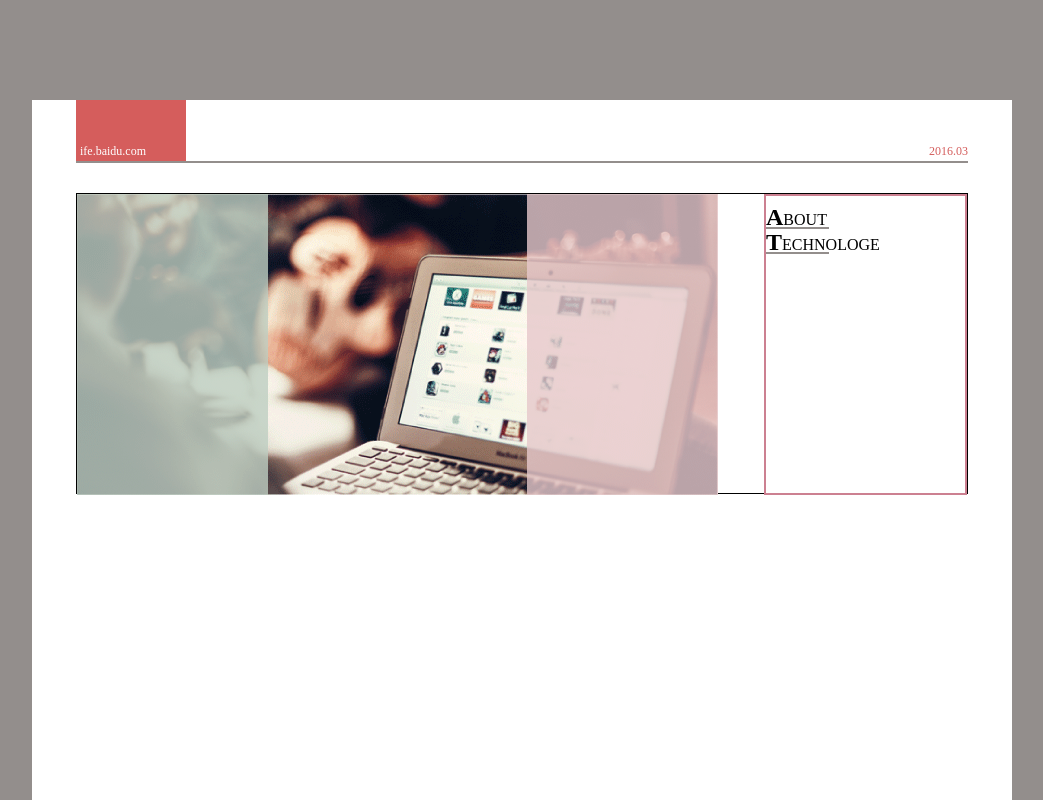
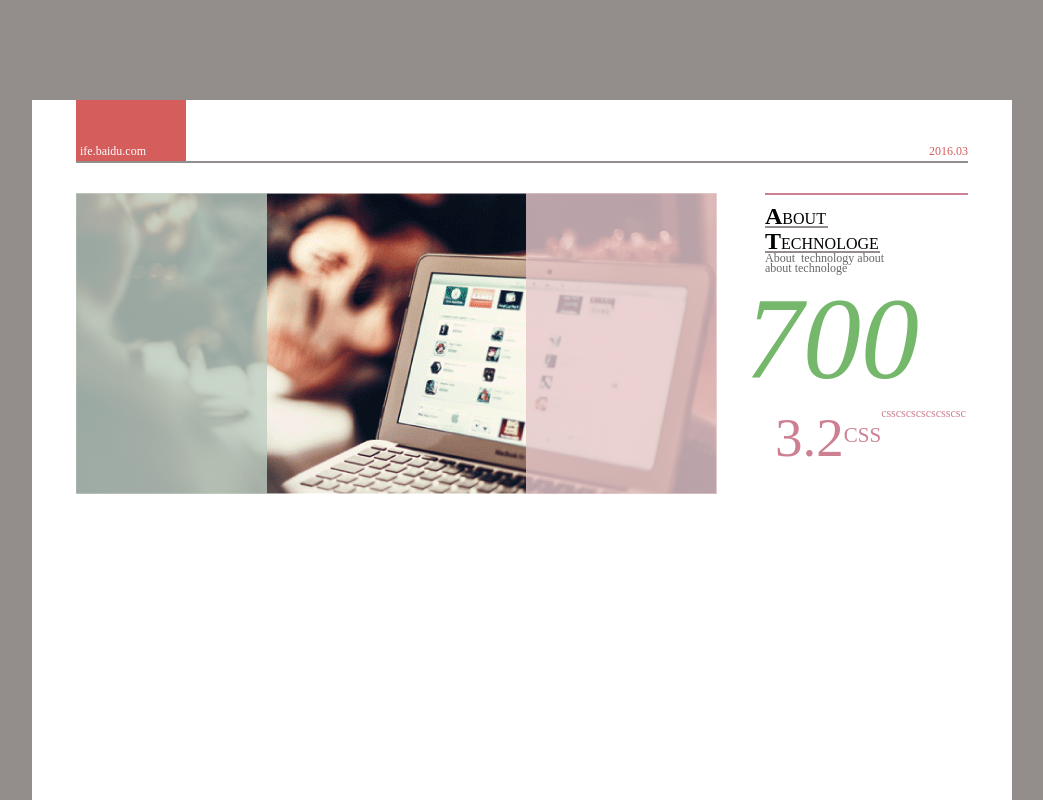
Before and after one commit to zz-LOL/IFE_2016_baidu, a plain HTML site: page Task_1/Task_1_06.html in a window 1280 px wide. Shown: the top 800 px of the page, without its empty margins (118-1161 px from the left). Drawn offline with Linux system fonts and the light colour scheme.

Commit message:
task_1_06

```diff
--- a/Task_1/Task_1_06.html
+++ b/Task_1/Task_1_06.html
@@ -25,7 +25,13 @@
                 <div class="div-row2-right1"><h3>A</h3><span>BOUT</span></div>
                 <div class="xian1"></div>
                 <div class="div-row2-right1"><h3>T</h3><span>ECHNOLOGE</span></div>
-                <div class="xian1"></div>
+                <div class="xian2"></div>
+                <span class="span">About &nbsp;technology about</span>
+                <span class="span">about technologe</span>
+                <i class="qibai">700</i>
+                <div class="sanshier">3.2</div>
+                <div class="css">CSS</div>
+                <div class="csslog">csscscscscscsscsc</div>
             </div>
         </div>
     </div>
--- a/Task_1/css/task_1_06.css
+++ b/Task_1/css/task_1_06.css
@@ -11,12 +11,18 @@ body{background-color: #938e8c;padding:100px 0;}
 .div-row1-right span{margin-top: 44px;font-size: 12px;color: #d45d5c;font-family: "黑体";}
 
 /*第二行带大图的div*/
-.div-row2{position: relative;margin:30px 0;height: 301px;border:1px solid #000;}
+.div-row2{position: relative;margin:30px 0;height: 301px;/*border:1px solid #000;*/}
 .div-row2-img{position: absolute;left: 0;width: 641px;height: 301px;background:url(../images/task_1_6_1.png) no-repeat;}
-.div-row2-right{position: absolute;padding:8px 0;right: 0;height: 301px;width: 203px;border:2px solid #cc8091;}
+.div-row2-right{position: absolute;padding:8px 0;right: 0;height: 301px;width: 203px;border-top:2px solid #cc8091;}
 .div-row2-img-zhezhao1{float: left;width: 191px;height: 301px;z-index: 2;background-color: #BECFC2;opacity: 0.8;}
 .div-row2-img-zhezhao2{float: right;width: 191px;height: 301px;z-index: 2;background-color: #E7C9CB;opacity: 0.8;}
 .div-row2-right1{display: inline-block;margin-bottom: -6px;}
 .div-row2-right1 h3{display: inline-block;font-size: 24px;}
 .div-row2-right1 span{display: inline-block;}
 .xian1{margin-top: -2px;width: 63px;border:1px solid #938e8c;}
+.xian2{margin-top: -2px;width: 115px;border:1px solid #938e8c;}
+.span{font-size: 12px; color: #676767;font-family: "楷体";line-height: 10px;}
+.qibai{font-size: 116px;color: #75b86b;font-family: "微软雅黑";margin-left: -20px;}
+.sanshier{display: inline-block;float: left;font-size: 55px;color: #cc8091;margin-left: 10px;}
+.css{font-size: 21px;color: #cc8091;float: left;margin-top: 17px;}
+.csslog{font-size: 12px;color: #cc8091;float: left;}
```
